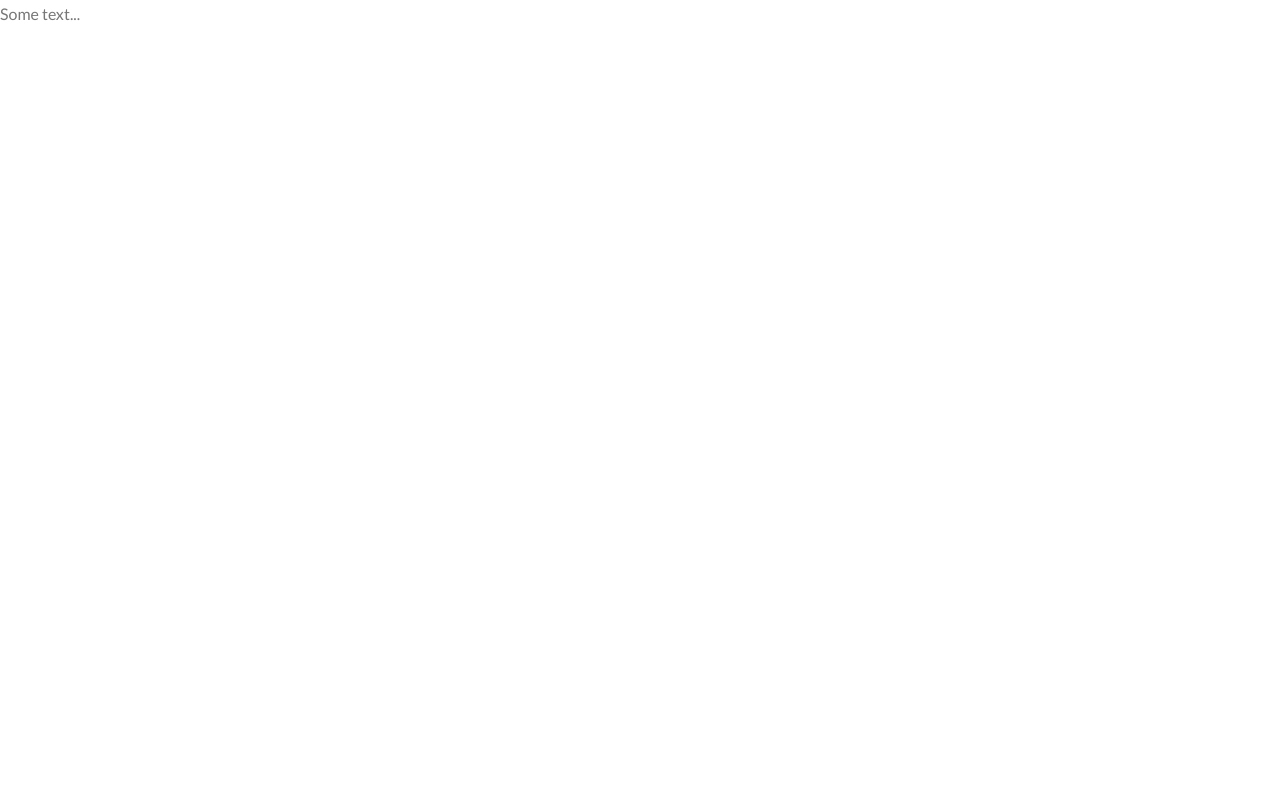
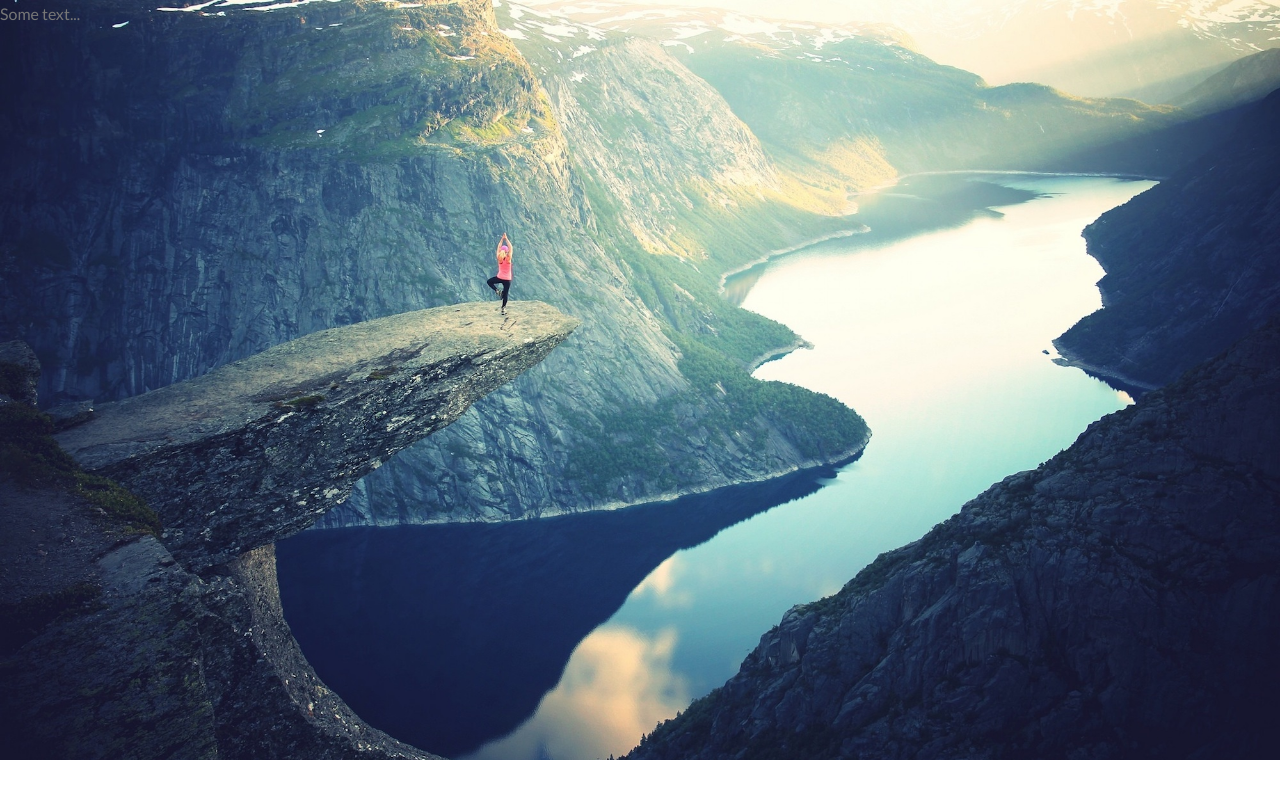
Before and after one commit to Dianaaaa/Abeau-page_css, a plain HTML site: page index.html in a window 1280 px wide. Drawn offline with Linux system fonts and the light colour scheme.

Commit message:
//is not valiable in css file, that's why.

```diff
--- a/css/style.css
+++ b/css/style.css
@@ -25,8 +25,8 @@ body {
 
 /*class element selector*/
 .header-box {
-  height: 95vh;                   //"almost" 100 persent.
-  background-image: url('../img/hero.jpg');
-  background-size: cover;         //fit for the box;
+  height: 95vh;
+  background-image: url(../img/hero.jpg);
+  background-size: cover;
 
 }
```
